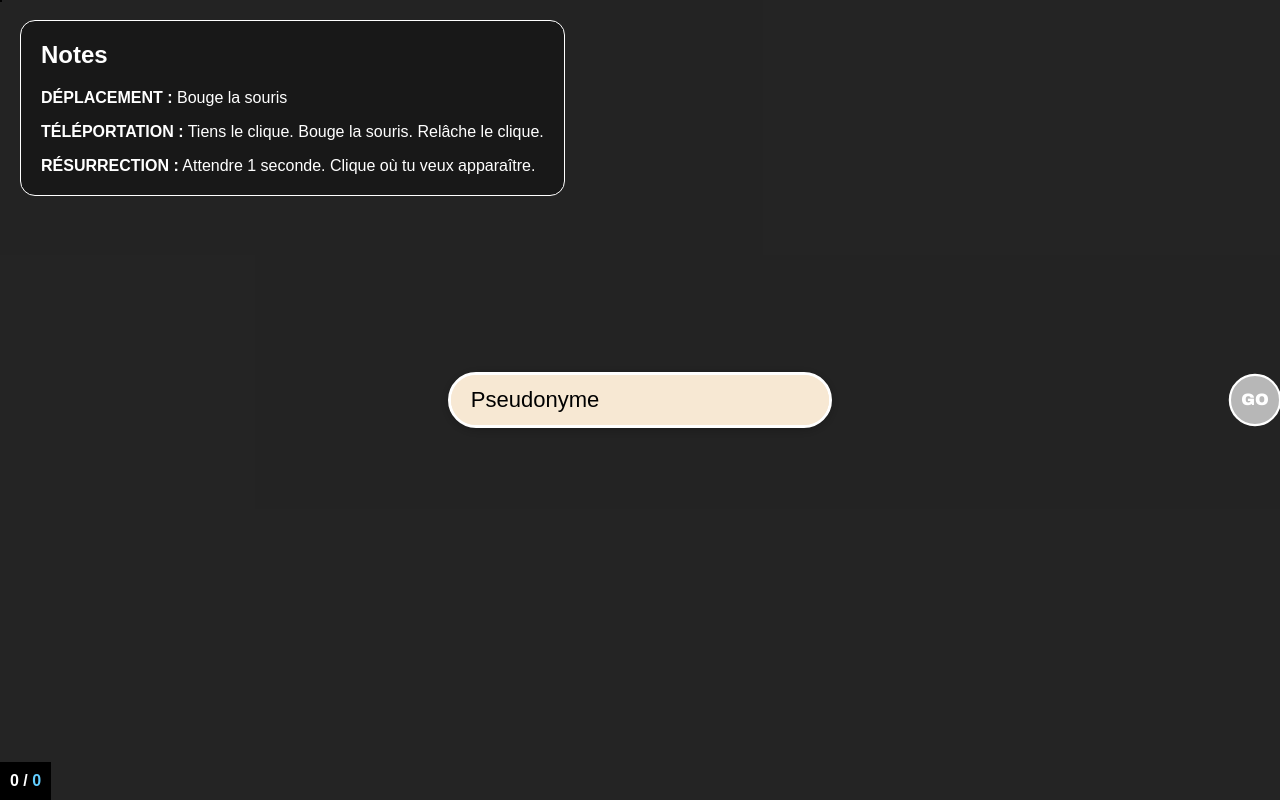
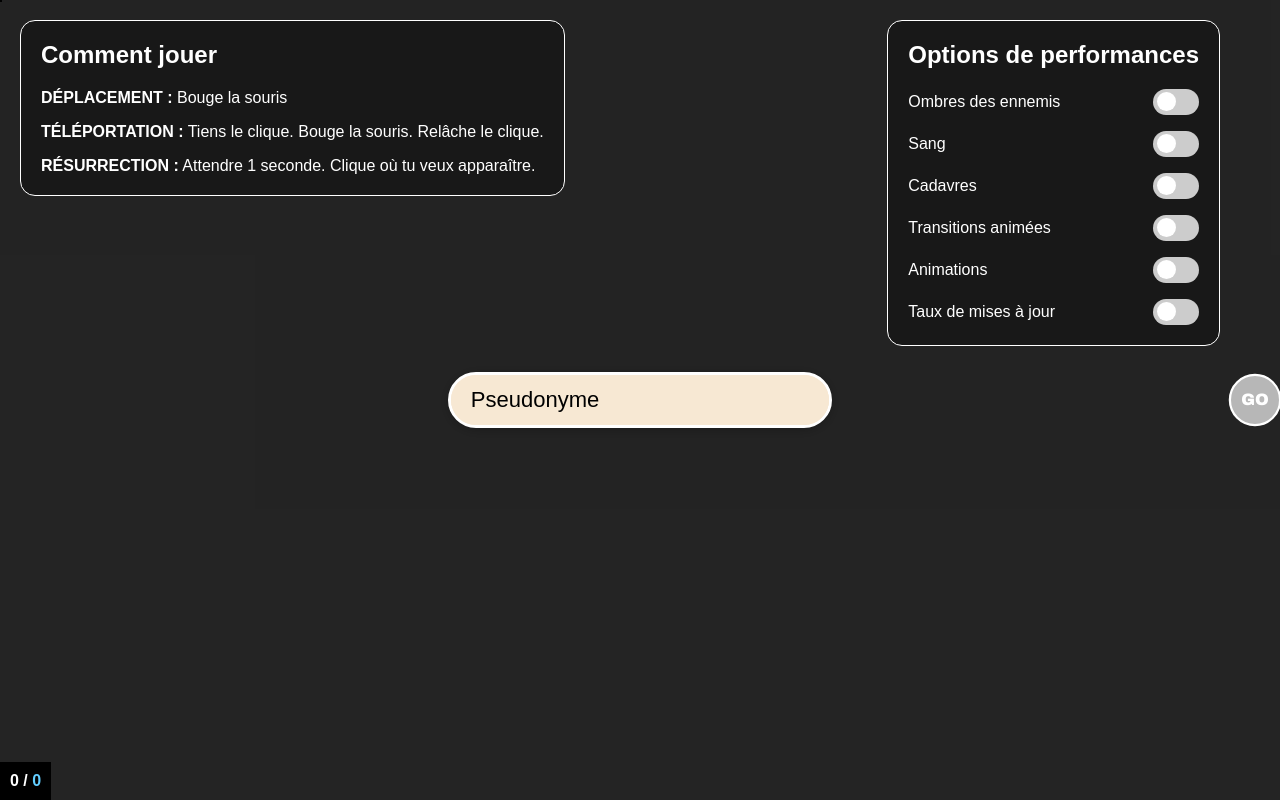
Before and after one commit to klapadoux/evite-online, a website with bundled scripts: page client/index.html in a window 1280 px wide. Built offline with nearby package versions, Linux system fonts and the light colour scheme; files whose address does not match are found by name.

Commit message:
Add WIP settings menu

```diff
--- a/client/assets/styles/main.css
+++ b/client/assets/styles/main.css
@@ -55,14 +55,20 @@ body {
 
 .helper-box {
   position: absolute;
-  top: 20px;
-  left: 20px;
   padding: 20px;
   border: 1px solid white;
   color: white;
   /* background: rgba(255, 255, 255, 0.3); */
   background: rgba(0, 0, 0, 0.3);
   border-radius: 15px;
+}
+.helper-box--top-left {
+  top: 20px;
+  left: 20px;
+}
+.helper-box--top-right {
+  top: 20px;
+  right: 60px;
 }
 
 .helper-box__title {
@@ -71,6 +77,10 @@ body {
 
 .helper-box :last-child {
   margin-bottom: 0;
+}
+
+.helper-box label + label {
+  margin-top: 1em;
 }
 
 .form--one-line {
@@ -605,6 +615,79 @@ body {
   background-size: contain;
 }
 
+.sr-only,
+.switch input {
+  position: absolute;
+  width: 1px;
+  height: 1px;
+  padding: 0;
+  margin: -1px;
+  overflow: hidden;
+  clip: rect(0, 0, 0, 0);
+  border: 0;
+}
+
+.switch {
+  display: flex;
+  justify-content: space-between;
+  align-items: center;
+  align-content: flex-start;
+  flex-wrap: nowrap;
+  position: relative;
+}
+
+/* .switch input {
+  opacity: 0;
+  width: 0;
+  height: 0;
+} */
+
+.slider {
+  display: block;
+  position: relative;
+  cursor: pointer;
+  width: 46px;
+  height: 26px;
+  background-color: #ccc;
+  -webkit-transition: .4s;
+  transition: .4s;
+}
+
+.slider:before {
+  position: absolute;
+  content: "";
+  height: 19px;
+  width: 19px;
+  left: 4px;
+  bottom: 4px;
+  background-color: white;
+  -webkit-transition: .4s;
+  transition: .4s;
+}
+
+input:checked + .slider {
+  background-color: #00eda7;
+}
+
+input:focus + .slider {
+  box-shadow: 0 0 1px #00eda7;
+}
+
+input:checked + .slider:before {
+  -webkit-transform: translateX(19px);
+  -ms-transform: translateX(19px);
+  transform: translateX(19px);
+}
+
+/* Rounded sliders */
+.slider.round {
+  border-radius: 34px;
+}
+
+.slider.round:before {
+  border-radius: 50%;
+}
+
 @keyframes star-rotation {
   0% {
     transform: scale(0.9) rotate(45deg);
--- a/client/index.html
+++ b/client/index.html
@@ -12,12 +12,54 @@
 
     <section class="user-section">
 
-      <div class="helper-box">
-        <h2 class="helper-box__title">Notes</h2>
+      <div class="helper-box helper-box--top-left">
+        <h2 class="helper-box__title">Comment jouer</h2>
         <p><strong>DÉPLACEMENT :</strong> Bouge la souris</p>
         <p><strong>TÉLÉPORTATION :</strong> Tiens le clique. Bouge la souris. Relâche le clique.</p>
         <p><strong>RÉSURRECTION :</strong> Attendre 1 seconde. Clique où tu veux apparaître.</p>
       </div>
+
+      <form id="user-settings-form" class="form helper-box helper-box--top-right" action="" method="post">
+
+        <h2 class="helper-box__title">Options de performances</h2>
+
+        <label for="setting-enemyShadow" class="switch loading">
+          Ombres des ennemis
+          <input id="setting-enemyShadow" type="checkbox">
+          <span class="slider round"></span>
+        </label>
+
+        <label for="setting-blood" class="switch loading">
+          Sang
+          <input id="setting-blood" type="checkbox">
+          <span class="slider round"></span>
+        </label>
+
+        <label for="setting-corpse" class="switch loading">
+          Cadavres
+          <input id="setting-corpse" type="checkbox">
+          <span class="slider round"></span>
+        </label>
+
+        <label for="setting-objectTransition" class="switch loading">
+          Transitions animées
+          <input id="setting-objectTransition" type="checkbox">
+          <span class="slider round"></span>
+        </label>
+
+        <label for="setting-objectAnimation" class="switch loading">
+          Animations
+          <input id="setting-objectAnimation" type="checkbox">
+          <span class="slider round"></span>
+        </label>
+
+        <!-- TODO: Stylise a range slider. -->
+        <label for="setting-tickUpdateRate" class="switch loading">
+          Taux de mises à jour
+          <input id="setting-tickUpdateRate" type="checkbox">
+          <span class="slider round"></span>
+        </label>
+      </form>
 
       <form id="user-info-form" class="form form--one-line" action="" method="post">
 
@@ -25,10 +67,6 @@
           <label for="player-name">Pseudonyme</label>
           <input id ="player-name" name="player_name" type="text" maxlength="20" required>
         </div>
-
-        <!-- <div class="form__footer">
-          <button type="submit">GO</button>
-        </div> -->
       </form>
 
       <button id="join-game-button" class="join-game-button" tabindex="-1">
```
